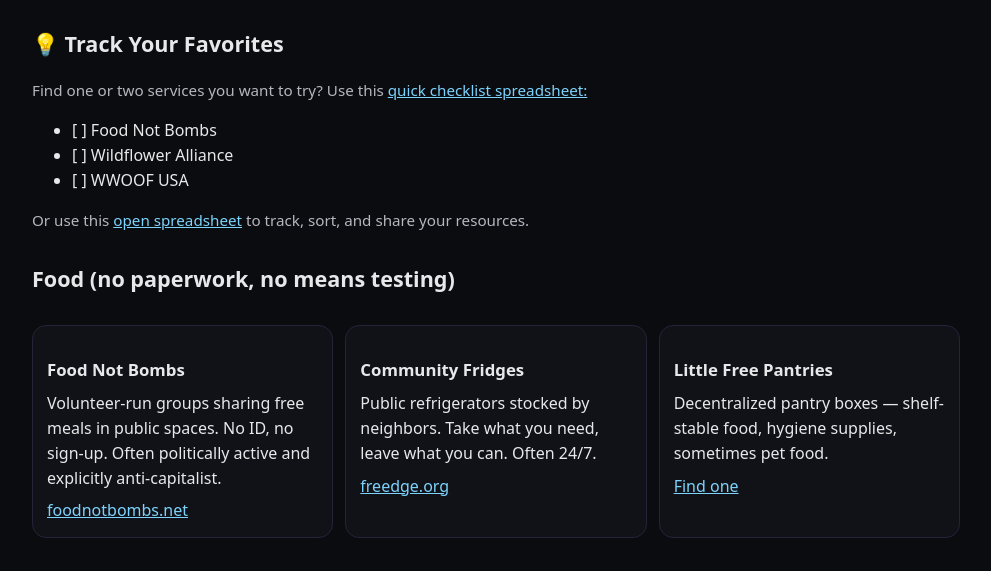
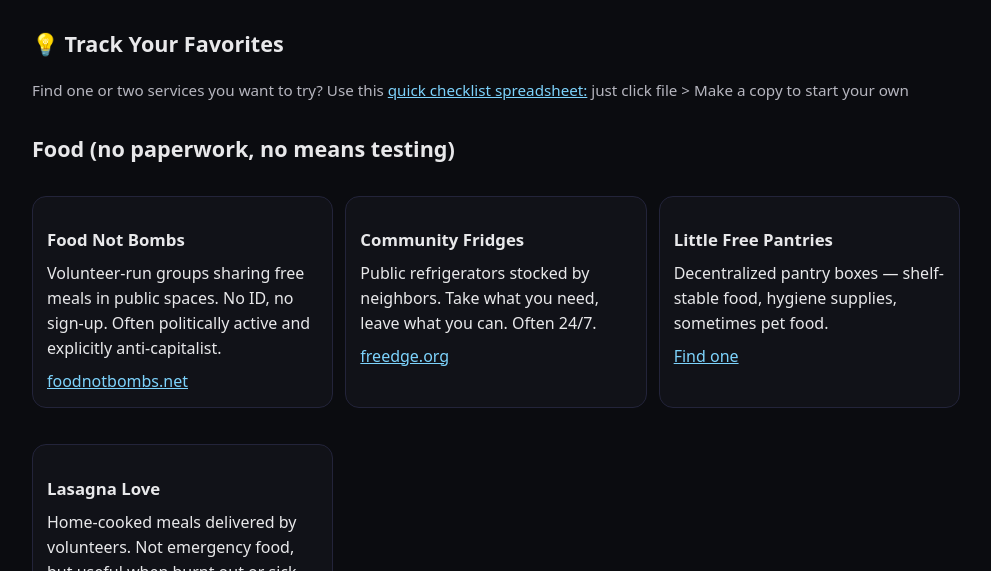
Before and after one commit to NewEthicDesign/Mutual-Aid-Resources, a plain HTML site: page index.html in a window 1280 px wide. Shown: the part 229-800 px from the top of the page, without its empty margins (144-1135 px from the left). Drawn offline with Linux system fonts and the light colour scheme.

Commit message:
Revise tracking section with new instructions
Updated the note with instructions to make a copy of the checklist spreadsheet and removed the list of services.

```diff
--- a/index.html
+++ b/index.html
@@ -118,17 +118,9 @@
 
   <section id="track">
 <h2>💡 Track Your Favorites</h2>
-<p class="note">Find one or two services you want to try? Use this <a href="https://cryptpad.fr/sheet/#/2/sheet/view/rUhtRHy63eCj6SLrVpLSMrlMeuM6Ap8gWB0mPDVqCB4/">quick checklist spreadsheet:</a></p>
+<p class="note">Find one or two services you want to try? Use this <a href="https://cryptpad.fr/sheet/#/2/sheet/view/rUhtRHy63eCj6SLrVpLSMrlMeuM6Ap8gWB0mPDVqCB4/">quick checklist spreadsheet:</a> just click file > Make a copy to start your own</p>
 
-<ul>
-  <li>[ ] Food Not Bombs</li>
-  <li>[ ] Wildflower Alliance</li>
-  <li>[ ] WWOOF USA</li>
-</ul>
 
-<p class="note">
-Or use this <a href="LINK_TO_SPREADSHEET" target="_blank">open spreadsheet</a> to track, sort, and share your resources.
-</p>
 </section>
 
 
```
